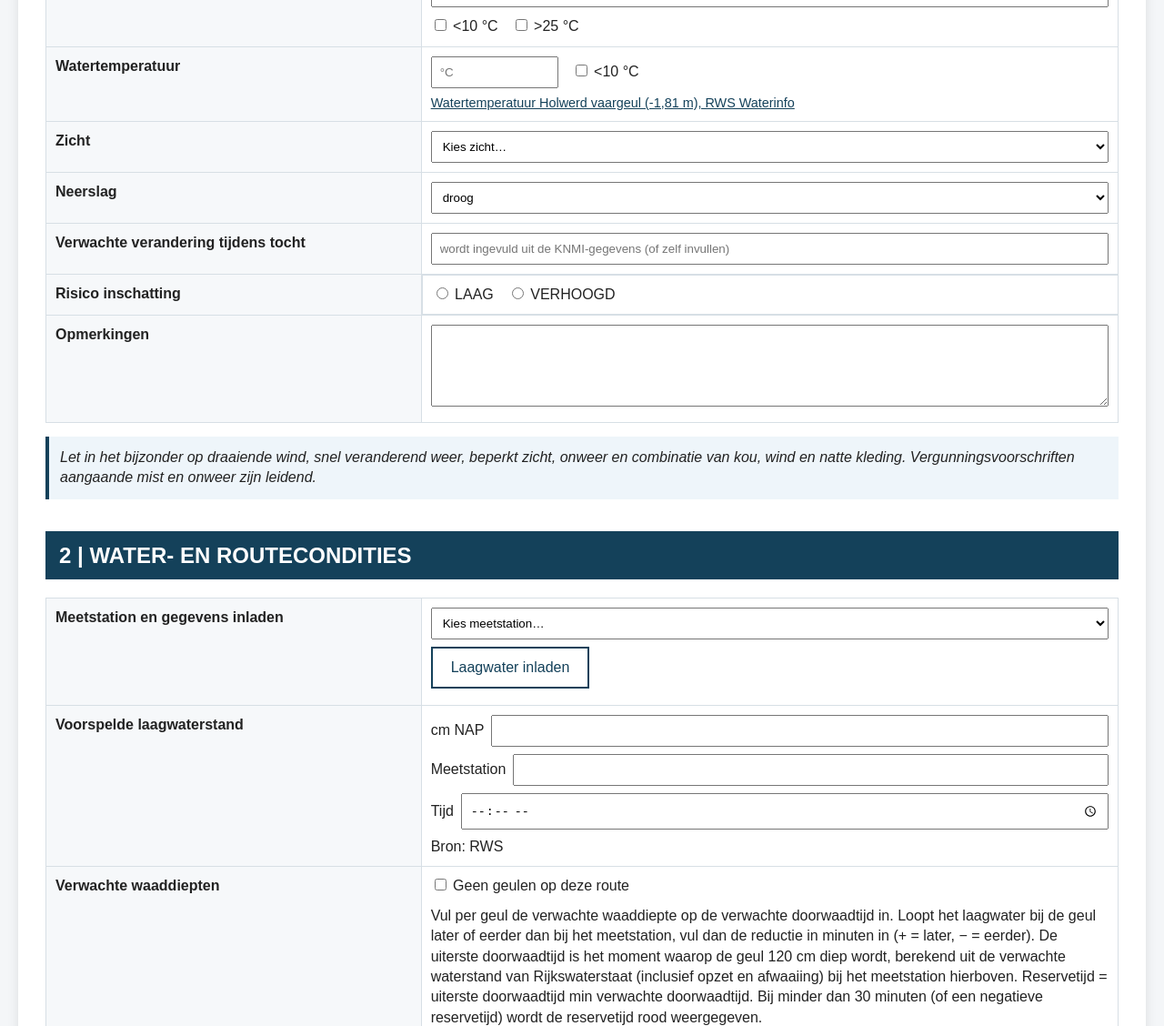
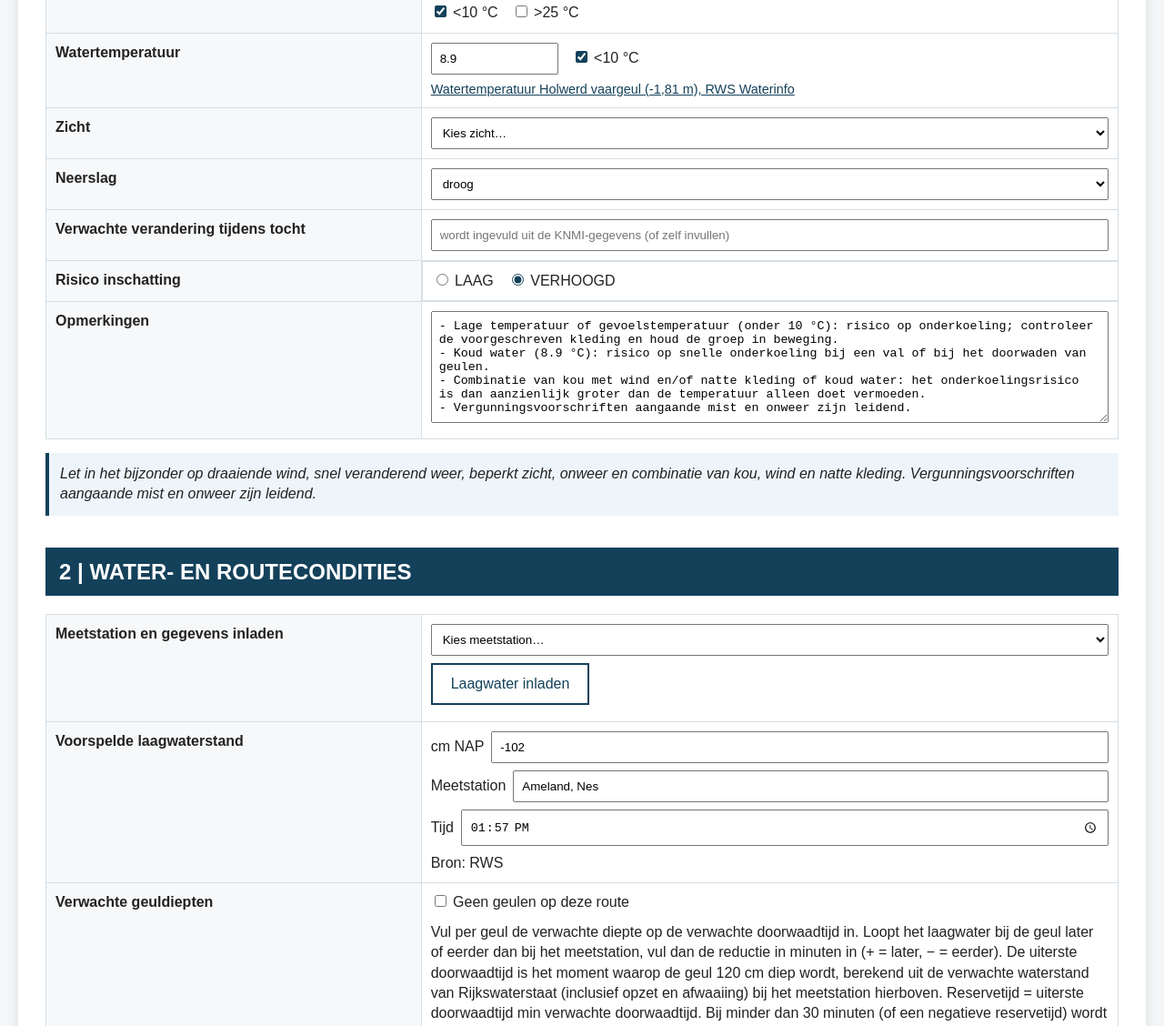
Before and after one commit to Doow-dot/Doow-dot-wadloop-risicoanalyse-app, a plain HTML site: page index.html in a window 1280 px wide. Shown: the part 1672-2800 px from the top of the page at 91% size. Drawn offline with Linux system fonts and the light colour scheme.

Commit message:
index.html

```diff
--- a/index.html
+++ b/index.html
@@ -132,10 +132,6 @@ textarea{resize:none}
 
 <h1>RISICOANALYSE</h1>
 <h3>WADLOOPTOCHT | Praktisch beslisformulier</h3>
-<h2>WERKWIJZE</h2>
-
-<div class="instructions">
-Vul de kerngegevens in en laat het formulier de weer- en waterinformatie inladen. Het formulier maakt een inschatting van het risico per onderdeel en vat de belangrijkste risico’s samen onder Opmerkingen. Het is een hulpmiddel voor de risico-inschatting: verwerk de groepskenmerken zelf in het tijdschema en de route. Volg altijd de vergunning, lokale afspraken en aanwijzingen van bevoegde instanties.
 
 <form novalidate>
 
@@ -203,6 +199,10 @@ Vul de kerngegevens in en laat het formulier de weer- en waterinformatie inladen
 </tr>
 </table>
 
+<h2>WERKWIJZE</h2>
+
+<div class="instructions">
+Vul de kerngegevens in en laat het formulier de weer- en waterinformatie inladen. Het formulier maakt een inschatting van het risico per onderdeel en vat de belangrijkste risico’s samen onder Opmerkingen. Het is een hulpmiddel voor de risico-inschatting en geen handhavingsdocument: verwerk de groepskenmerken zelf in het tijdschema en de route. Volg altijd de vergunning, lokale afspraken en aanwijzingen van bevoegde instanties.
 </div>
 
 <h2>1 | WEER</h2>
@@ -361,27 +361,27 @@ Let in het bijzonder op draaiende wind, snel veranderend weer, beperkt zicht, on
 </tr>
 
 <tr>
-<th scope="row">Verwachte waaddiepten</th>
+<th scope="row">Verwachte geuldiepten</th>
 <td>
 <div style="margin-bottom:10px"><label><input type="checkbox" data-geengeul> Geen geulen op deze route</label></div>
-<p style="margin:0 0 10px">Vul per geul de verwachte waaddiepte op de verwachte doorwaadtijd in. Loopt het laagwater bij de geul later of eerder dan bij het meetstation, vul dan de reductie in minuten in (+ = later, − = eerder). De uiterste doorwaadtijd is het moment waarop de geul 120 cm diep wordt, berekend uit de verwachte waterstand van Rijkswaterstaat (inclusief opzet en afwaaiing) bij het meetstation hierboven. Reservetijd = uiterste doorwaadtijd min verwachte doorwaadtijd. Bij minder dan 30 minuten (of een negatieve reservetijd) wordt de reservetijd rood weergegeven.</p>
+<p style="margin:0 0 10px">Vul per geul de verwachte diepte op de verwachte doorwaadtijd in. Loopt het laagwater bij de geul later of eerder dan bij het meetstation, vul dan de reductie in minuten in (+ = later, − = eerder). De uiterste doorwaadtijd is het moment waarop de geul 120 cm diep wordt, berekend uit de verwachte waterstand van Rijkswaterstaat (inclusief opzet en afwaaiing) bij het meetstation hierboven. Reservetijd = uiterste doorwaadtijd min verwachte doorwaadtijd. Bij minder dan 30 minuten (of een negatieve reservetijd) wordt de reservetijd rood weergegeven.</p>
 <div class="geul-lijst" data-soort="diepte">
 <div class="geul-rij"><span class="geul-label">Geul 1</span>
 <input type="text" placeholder="Geulnaam" aria-label="Geul 1 naam">
-<input type="number" min="0" placeholder="Waaddiepte (op basis van verkenningen)" data-diepte aria-label="Geul 1 waaddiepte in cm"><span>cm</span>
-<div class="doorwaad"><div class="dw-regel"><label>Verwachte doorwaadtijd <input type="time" data-tijd="plan" data-doorwaad="1" aria-label="Geul 1 verwachte doorwaadtijd"></label><label>Reductie laagwater (min) <input type="number" step="1" placeholder="0" data-reductie="1" aria-label="Geul 1 reductie laagwatertijd in minuten ten opzichte van het meetstation"></label><label>Uiterste doorwaadtijd (120 cm) <input type="time" data-uiterste-doorwaad="1" aria-label="Geul 1 uiterste doorwaadtijd bij waaddiepte 120 cm"></label><span class="reserve-uit" aria-live="polite"></span></div><div class="dw-info" data-info-uiterste aria-live="polite"></div><div class="dw-regel"><label>Verwachte waaddiepte op tijdstip <input type="time" data-diepte-tijd="1" aria-label="Geul 1 tijdstip voor verwachte waaddiepte"></label><label><input type="text" readonly data-diepte-op="1" placeholder="waaddiepte (cm)" aria-label="Geul 1 verwachte waaddiepte op dat tijdstip"></label></div><div class="dw-info" data-info-diepte aria-live="polite"></div></div></div>
+<input type="number" min="0" placeholder="Diepte (op basis van verkenningen)" data-diepte aria-label="Geul 1 diepte in cm"><span>cm</span>
+<div class="doorwaad"><div class="dw-regel"><label>Verwachte doorwaadtijd <input type="time" data-tijd="plan" data-doorwaad="1" aria-label="Geul 1 verwachte doorwaadtijd"></label><label>Reductie laagwater (min) <input type="number" step="1" placeholder="0" data-reductie="1" aria-label="Geul 1 reductie laagwatertijd in minuten ten opzichte van het meetstation"></label><label>Uiterste doorwaadtijd (120 cm) <input type="time" data-uiterste-doorwaad="1" aria-label="Geul 1 uiterste doorwaadtijd bij diepte 120 cm"></label><span class="reserve-uit" aria-live="polite"></span></div><div class="dw-info" data-info-uiterste aria-live="polite"></div><div class="dw-regel"><label>Verwachte diepte op tijdstip <input type="time" data-diepte-tijd="1" aria-label="Geul 1 tijdstip voor verwachte diepte"></label><label><input type="text" readonly data-diepte-op="1" placeholder="diepte (cm)" aria-label="Geul 1 verwachte diepte op dat tijdstip"></label></div><div class="dw-info" data-info-diepte aria-live="polite"></div></div></div>
 <div class="geul-rij"><span class="geul-label">Geul 2</span>
 <input type="text" placeholder="Geulnaam" aria-label="Geul 2 naam">
-<input type="number" min="0" placeholder="Waaddiepte (op basis van verkenningen)" data-diepte aria-label="Geul 2 waaddiepte in cm"><span>cm</span>
-<div class="doorwaad"><div class="dw-regel"><label>Verwachte doorwaadtijd <input type="time" data-tijd="plan" data-doorwaad="2" aria-label="Geul 2 verwachte doorwaadtijd"></label><label>Reductie laagwater (min) <input type="number" step="1" placeholder="0" data-reductie="2" aria-label="Geul 2 reductie laagwatertijd in minuten ten opzichte van het meetstation"></label><label>Uiterste doorwaadtijd (120 cm) <input type="time" data-uiterste-doorwaad="2" aria-label="Geul 2 uiterste doorwaadtijd bij waaddiepte 120 cm"></label><span class="reserve-uit" aria-live="polite"></span></div><div class="dw-info" data-info-uiterste aria-live="polite"></div><div class="dw-regel"><label>Verwachte waaddiepte op tijdstip <input type="time" data-diepte-tijd="2" aria-label="Geul 2 tijdstip voor verwachte waaddiepte"></label><label><input type="text" readonly data-diepte-op="2" placeholder="waaddiepte (cm)" aria-label="Geul 2 verwachte waaddiepte op dat tijdstip"></label></div><div class="dw-info" data-info-diepte aria-live="polite"></div></div></div>
+<input type="number" min="0" placeholder="Diepte (op basis van verkenningen)" data-diepte aria-label="Geul 2 diepte in cm"><span>cm</span>
+<div class="doorwaad"><div class="dw-regel"><label>Verwachte doorwaadtijd <input type="time" data-tijd="plan" data-doorwaad="2" aria-label="Geul 2 verwachte doorwaadtijd"></label><label>Reductie laagwater (min) <input type="number" step="1" placeholder="0" data-reductie="2" aria-label="Geul 2 reductie laagwatertijd in minuten ten opzichte van het meetstation"></label><label>Uiterste doorwaadtijd (120 cm) <input type="time" data-uiterste-doorwaad="2" aria-label="Geul 2 uiterste doorwaadtijd bij diepte 120 cm"></label><span class="reserve-uit" aria-live="polite"></span></div><div class="dw-info" data-info-uiterste aria-live="polite"></div><div class="dw-regel"><label>Verwachte diepte op tijdstip <input type="time" data-diepte-tijd="2" aria-label="Geul 2 tijdstip voor verwachte diepte"></label><label><input type="text" readonly data-diepte-op="2" placeholder="diepte (cm)" aria-label="Geul 2 verwachte diepte op dat tijdstip"></label></div><div class="dw-info" data-info-diepte aria-live="polite"></div></div></div>
 <div class="geul-rij" hidden><span class="geul-label">Geul 3</span>
 <input type="text" placeholder="Geulnaam" aria-label="Geul 3 naam">
-<input type="number" min="0" placeholder="waaddiepte (op basis van verkenningen)" data-diepte aria-label="Geul 3 waaddiepte in cm"><span>cm</span>
-<div class="doorwaad"><div class="dw-regel"><label>Verwachte doorwaadtijd <input type="time" data-tijd="plan" data-doorwaad="3" aria-label="Geul 3 verwachte doorwaadtijd"></label><label>Reductie laagwater (min) <input type="number" step="1" placeholder="0" data-reductie="3" aria-label="Geul 3 reductie laagwatertijd in minuten ten opzichte van het meetstation"></label><label>Uiterste doorwaadtijd (120 cm) <input type="time" data-uiterste-doorwaad="3" aria-label="Geul 3 uiterste doorwaadtijd bij waaddiepte 120 cm"></label><span class="reserve-uit" aria-live="polite"></span></div><div class="dw-info" data-info-uiterste aria-live="polite"></div><div class="dw-regel"><label>Verwachte waaddiepte op tijdstip <input type="time" data-diepte-tijd="3" aria-label="Geul 3 tijdstip voor verwachte waaddiepte"></label><label><input type="text" readonly data-diepte-op="3" placeholder="waaddiepte (cm)" aria-label="Geul 3 verwachte waaddiepte op dat tijdstip"></label></div><div class="dw-info" data-info-diepte aria-live="polite"></div></div></div>
+<input type="number" min="0" placeholder="Diepte (op basis van verkenningen)" data-diepte aria-label="Geul 3 diepte in cm"><span>cm</span>
+<div class="doorwaad"><div class="dw-regel"><label>Verwachte doorwaadtijd <input type="time" data-tijd="plan" data-doorwaad="3" aria-label="Geul 3 verwachte doorwaadtijd"></label><label>Reductie laagwater (min) <input type="number" step="1" placeholder="0" data-reductie="3" aria-label="Geul 3 reductie laagwatertijd in minuten ten opzichte van het meetstation"></label><label>Uiterste doorwaadtijd (120 cm) <input type="time" data-uiterste-doorwaad="3" aria-label="Geul 3 uiterste doorwaadtijd bij diepte 120 cm"></label><span class="reserve-uit" aria-live="polite"></span></div><div class="dw-info" data-info-uiterste aria-live="polite"></div><div class="dw-regel"><label>Verwachte diepte op tijdstip <input type="time" data-diepte-tijd="3" aria-label="Geul 3 tijdstip voor verwachte diepte"></label><label><input type="text" readonly data-diepte-op="3" placeholder="diepte (cm)" aria-label="Geul 3 verwachte diepte op dat tijdstip"></label></div><div class="dw-info" data-info-diepte aria-live="polite"></div></div></div>
 <div class="geul-rij" hidden><span class="geul-label">Geul 4</span>
 <input type="text" placeholder="Geulnaam" aria-label="Geul 4 naam">
-<input type="number" min="0" placeholder="Waaddiepte (op basis van verkenningen)" data-diepte aria-label="Geul 4 waaddiepte in cm"><span>cm</span>
-<div class="doorwaad"><div class="dw-regel"><label>Verwachte doorwaadtijd <input type="time" data-tijd="plan" data-doorwaad="4" aria-label="Geul 4 verwachte doorwaadtijd"></label><label>Reductie laagwater (min) <input type="number" step="1" placeholder="0" data-reductie="4" aria-label="Geul 4 reductie laagwatertijd in minuten ten opzichte van het meetstation"></label><label>Uiterste doorwaadtijd (120 cm) <input type="time" data-uiterste-doorwaad="4" aria-label="Geul 4 uiterste doorwaadtijd bij diepte 120 cm"></label><span class="reserve-uit" aria-live="polite"></span></div><div class="dw-info" data-info-uiterste aria-live="polite"></div><div class="dw-regel"><label>Verwachte waaddiepte op tijdstip <input type="time" data-diepte-tijd="4" aria-label="Geul 4 tijdstip voor verwachte diepte"></label><label><input type="text" readonly data-diepte-op="4" placeholder="waaddiepte (cm)" aria-label="Geul 4 verwachte waaddiepte op dat tijdstip"></label></div><div class="dw-info" data-info-diepte aria-live="polite"></div></div></div>
+<input type="number" min="0" placeholder="Diepte (op basis van verkenningen)" data-diepte aria-label="Geul 4 diepte in cm"><span>cm</span>
+<div class="doorwaad"><div class="dw-regel"><label>Verwachte doorwaadtijd <input type="time" data-tijd="plan" data-doorwaad="4" aria-label="Geul 4 verwachte doorwaadtijd"></label><label>Reductie laagwater (min) <input type="number" step="1" placeholder="0" data-reductie="4" aria-label="Geul 4 reductie laagwatertijd in minuten ten opzichte van het meetstation"></label><label>Uiterste doorwaadtijd (120 cm) <input type="time" data-uiterste-doorwaad="4" aria-label="Geul 4 uiterste doorwaadtijd bij diepte 120 cm"></label><span class="reserve-uit" aria-live="polite"></span></div><div class="dw-info" data-info-uiterste aria-live="polite"></div><div class="dw-regel"><label>Verwachte diepte op tijdstip <input type="time" data-diepte-tijd="4" aria-label="Geul 4 tijdstip voor verwachte diepte"></label><label><input type="text" readonly data-diepte-op="4" placeholder="diepte (cm)" aria-label="Geul 4 verwachte diepte op dat tijdstip"></label></div><div class="dw-info" data-info-diepte aria-live="polite"></div></div></div>
 </div>
 <div class="geul-meer"><button type="button" class="secondary" data-geul-meer>Geul toevoegen</button></div>
 <div id="reserve-advies" role="status" hidden></div>
@@ -706,7 +706,7 @@ if(h0===null){
 info.textContent='De doorwaadtijd ('+lokDatum(t0)+' '+lokTijd(t0)+') valt buiten de verwachting van '+(rwsStation||'het station')+' (loopt voor deze geul van '+lokDatum(eerste)+' '+lokTijd(eerste)+' tot '+lokDatum(laatste)+' '+lokTijd(laatste)+').'+redTxt+' Vul zelf in.';
 return;
 }
-if(D>=GRENS_DIEPTE){zetUiterste(uEl,t0);info.textContent='De verwachte waaddiepte is op de doorwaadtijd al '+D+' cm: uiterste doorwaadtijd = verwachte doorwaadtijd.';return;}
+if(D>=GRENS_DIEPTE){zetUiterste(uEl,t0);info.textContent='De verwachte diepte is op de doorwaadtijd al '+D+' cm: uiterste doorwaadtijd = verwachte doorwaadtijd.';return;}
 var doel=h0+(GRENS_DIEPTE-D);
 var r=eersteBereikt(rwsReeks,ts,doel);
 if(r===undefined){
@@ -730,7 +730,7 @@ if(!dEl||!tEl||!xEl||!oEl||!info)return;
 function leeg(t){if(oEl.value!==''){oEl.value='';oEl.dispatchEvent(new Event('input',{bubbles:true}));}info.textContent=t||'';}
 if(!xEl.value){leeg('');return;}
 var D=parseFloat(dEl.value);
-if(isNaN(D)||!tEl.value){leeg('Vul eerst de verwachte waaddiepte en de verwachte doorwaadtijd in als referentie.');return;}
+if(isNaN(D)||!tEl.value){leeg('Vul eerst de verwachte diepte en de verwachte doorwaadtijd in als referentie.');return;}
 if(!rwsReeks||!rwsReeks.length){leeg('Geen verwachting van Rijkswaterstaat geladen: kies hierboven een meetstation met beschikbare verwachting.');return;}
 if(!tochtDatum||!tochtDatum.value){leeg('Vul eerst de datum in bij 0 | Tochtgegevens.');return;}
 var red=rEl?parseFloat(rEl.value):0;if(isNaN(red))red=0;
```
